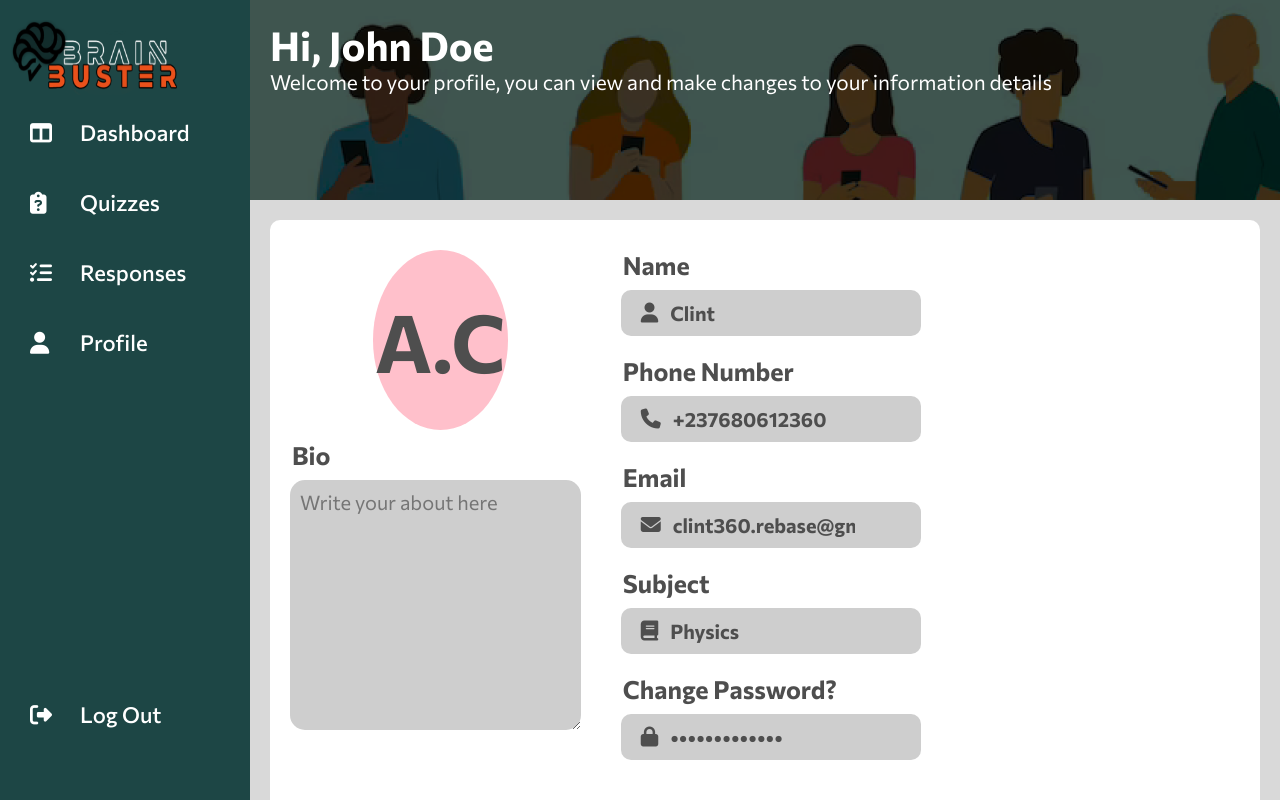
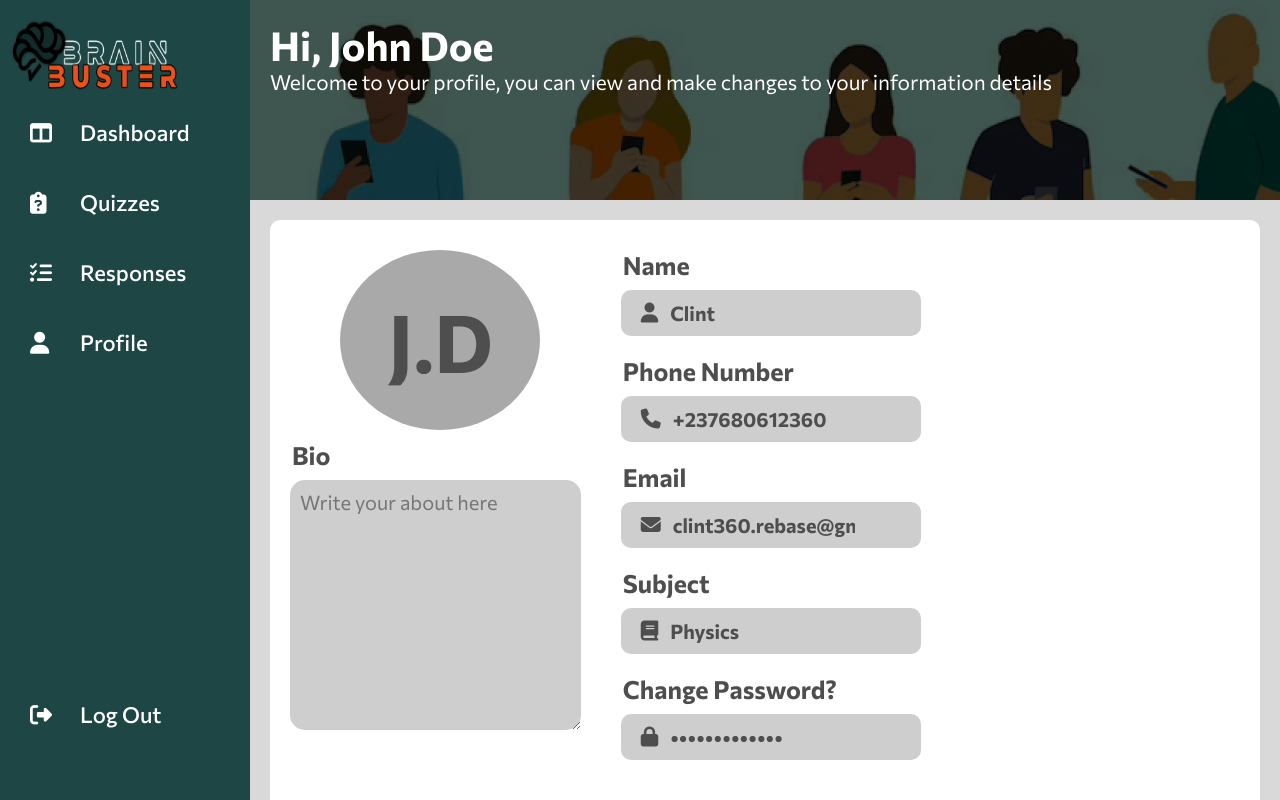
Before and after one commit to clint360/brain-buster-frontend, a React (Create React App) app: page / in a window 1280 px wide. Shown: the top 800 px of the page. Built offline with nearby package versions, Linux system fonts and the light colour scheme.

Commit message:
finished the profile section

```diff
--- a/src/view/pages/admin/profile/AdminProfile.css
+++ b/src/view/pages/admin/profile/AdminProfile.css
@@ -101,8 +101,8 @@
 
 .profile_pic_container .circle {
     border-radius: 50%;
-    background: pink;
-    width: 45%;
+    background: rgb(169, 169, 169);
+    width: 200px;
     margin: auto;
     height: 90%;
     color: rgb(78, 78, 78);
--- a/src/view/pages/admin/profile/AdminProfile.jsx
+++ b/src/view/pages/admin/profile/AdminProfile.jsx
@@ -23,7 +23,7 @@ function AdminProfile() {
         <div className="admininformation">
           <div className="column">
             <div className="profile_pic_container">
-              <div className="circle">A.C</div>
+              <div className="circle">J.D</div>
             </div>
             <div className="aboutyou">
               <legend>Bio</legend>
```
